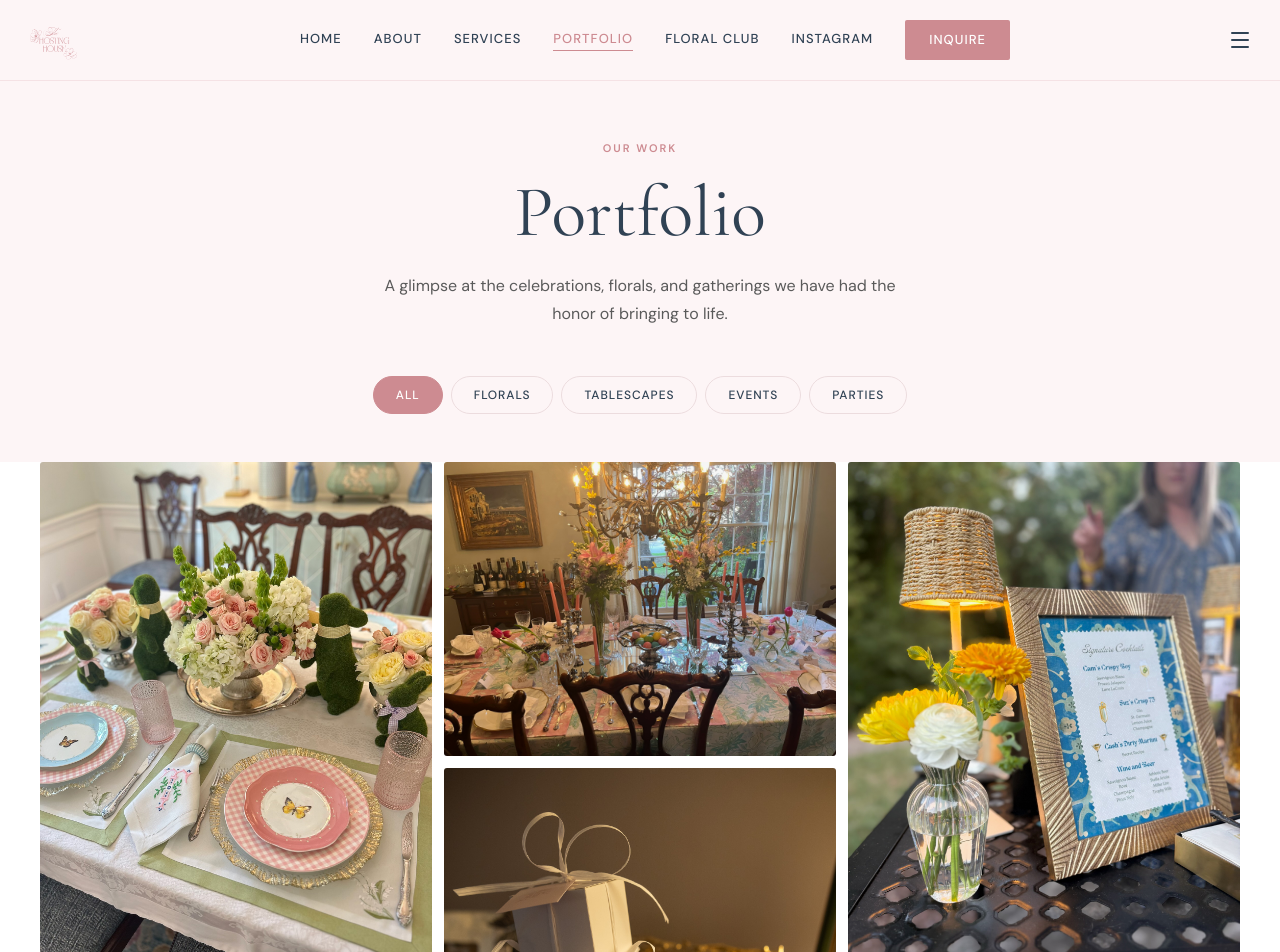
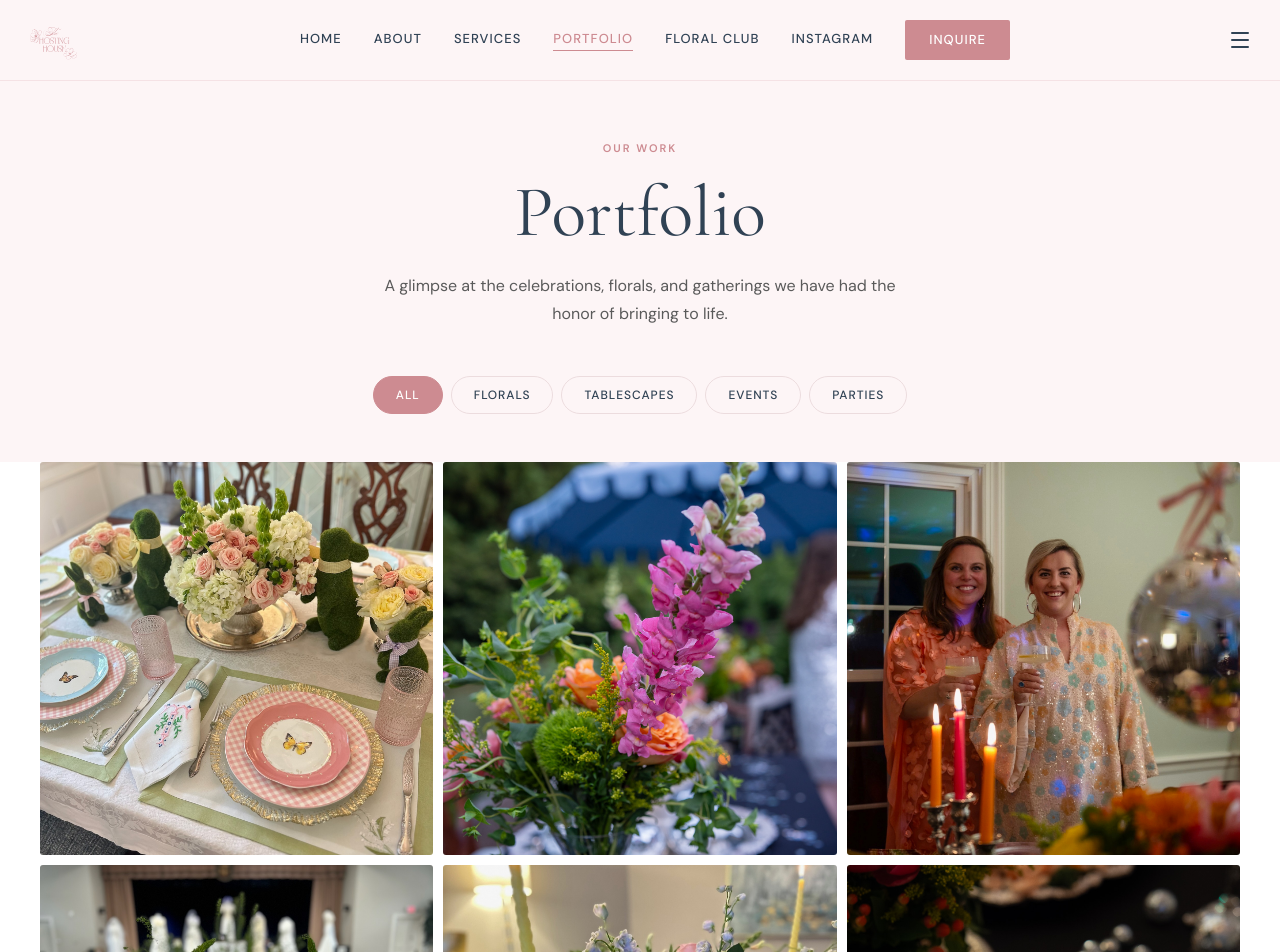
Before and after one commit to steinbros1012/hosting-house-nc, a Next.js app: page /portfolio in a window 1280 px wide. Shown: the top 952 px of the page. Built offline with nearby package versions, Linux system fonts and the light colour scheme; a web font is replaced by a local one.

Commit message:
fix: replace masonry with uniform 3-col square grid on portfolio

```diff
--- a/app/globals.css
+++ b/app/globals.css
@@ -205,16 +205,9 @@ h1, h2, h3, h4 {
   }
 }
 
-/* Masonry grid responsive */
-.masonry-grid {
-  columns: 3;
-  column-gap: 12px;
-}
-@media (max-width: 900px) {
-  .masonry-grid { columns: 2; }
-}
-@media (max-width: 480px) {
-  .masonry-grid { columns: 1; }
+/* Portfolio uniform grid — mobile override */
+@media (max-width: 600px) {
+  .portfolio-uniform { grid-template-columns: repeat(2, 1fr) !important; }
 }
 
 /* 2-col stagger image grid (about page) → 2-col stays, just fix offset */
--- a/app/portfolio/page.tsx
+++ b/app/portfolio/page.tsx
@@ -256,38 +256,42 @@ export default function PortfolioPage() {
         </AnimateIn>
       </section>
 
-      {/* MASONRY GRID */}
+      {/* UNIFORM GRID */}
       <section style={{ backgroundColor: "#ffffff", padding: "0 20px 80px" }}>
-        <div className="container masonry-grid">
+        <div
+          className="container"
+          style={{
+            display: "grid",
+            gridTemplateColumns: "repeat(3, 1fr)",
+            gap: "10px",
+          }}
+        >
           {filtered.map((item, i) => (
-            <AnimateIn
-              key={item.src}
-              delay={i * 50}
-              style={{
-                breakInside: "avoid",
-                marginBottom: "12px",
-                cursor: "pointer",
-                display: "block",
-              }}
-            >
+            <AnimateIn key={item.src} delay={i * 40}>
               <div
                 style={{
                   position: "relative",
                   overflow: "hidden",
                   borderRadius: "3px",
-                  aspectRatio: item.tall ? "3/4" : "4/3",
+                  aspectRatio: "1/1",
+                  cursor: "pointer",
                 }}
                 onClick={() => setLightbox({ src: item.src, alt: item.alt })}
+                onMouseEnter={(e) => {
+                  const overlay = e.currentTarget.querySelector<HTMLDivElement>(".portfolio-overlay");
+                  if (overlay) overlay.style.opacity = "1";
+                }}
+                onMouseLeave={(e) => {
+                  const overlay = e.currentTarget.querySelector<HTMLDivElement>(".portfolio-overlay");
+                  if (overlay) overlay.style.opacity = "0";
+                }}
               >
                 <Image
                   src={item.src}
                   alt={item.alt}
                   fill
-                  style={{
-                    objectFit: "cover",
-                    transition: "transform 0.5s ease",
-                  }}
-                  sizes="(max-width: 640px) 100vw, (max-width: 1024px) 50vw, 33vw"
+                  style={{ objectFit: "cover", transition: "transform 0.5s ease" }}
+                  sizes="(max-width: 640px) 50vw, 33vw"
                   onMouseEnter={(e) =>
                     ((e.target as HTMLImageElement).style.transform = "scale(1.05)")
                   }
@@ -296,36 +300,24 @@ export default function PortfolioPage() {
                   }
                 />
                 <div
+                  className="portfolio-overlay"
                   style={{
                     position: "absolute",
                     inset: 0,
-                    backgroundColor: "rgba(48,66,84,0)",
-                    transition: "background-color 0.3s ease",
+                    backgroundColor: "rgba(48,66,84,0.4)",
                     display: "flex",
                     alignItems: "flex-end",
-                    padding: "20px",
-                  }}
-                  onMouseEnter={(e) => {
-                    (e.currentTarget as HTMLDivElement).style.backgroundColor =
-                      "rgba(48,66,84,0.4)";
-                    const p = e.currentTarget.querySelector("p");
-                    if (p) p.style.opacity = "1";
-                  }}
-                  onMouseLeave={(e) => {
-                    (e.currentTarget as HTMLDivElement).style.backgroundColor =
-                      "rgba(48,66,84,0)";
-                    const p = e.currentTarget.querySelector("p");
-                    if (p) p.style.opacity = "0";
+                    padding: "16px",
+                    opacity: 0,
+                    transition: "opacity 0.3s ease",
                   }}
                 >
                   <p
                     style={{
                       fontFamily: "var(--font-cormorant)",
-                      fontSize: "18px",
+                      fontSize: "16px",
                       fontStyle: "italic",
                       color: "#ffffff",
-                      opacity: 0,
-                      transition: "opacity 0.3s ease",
                       pointerEvents: "none",
                     }}
                   >
```
